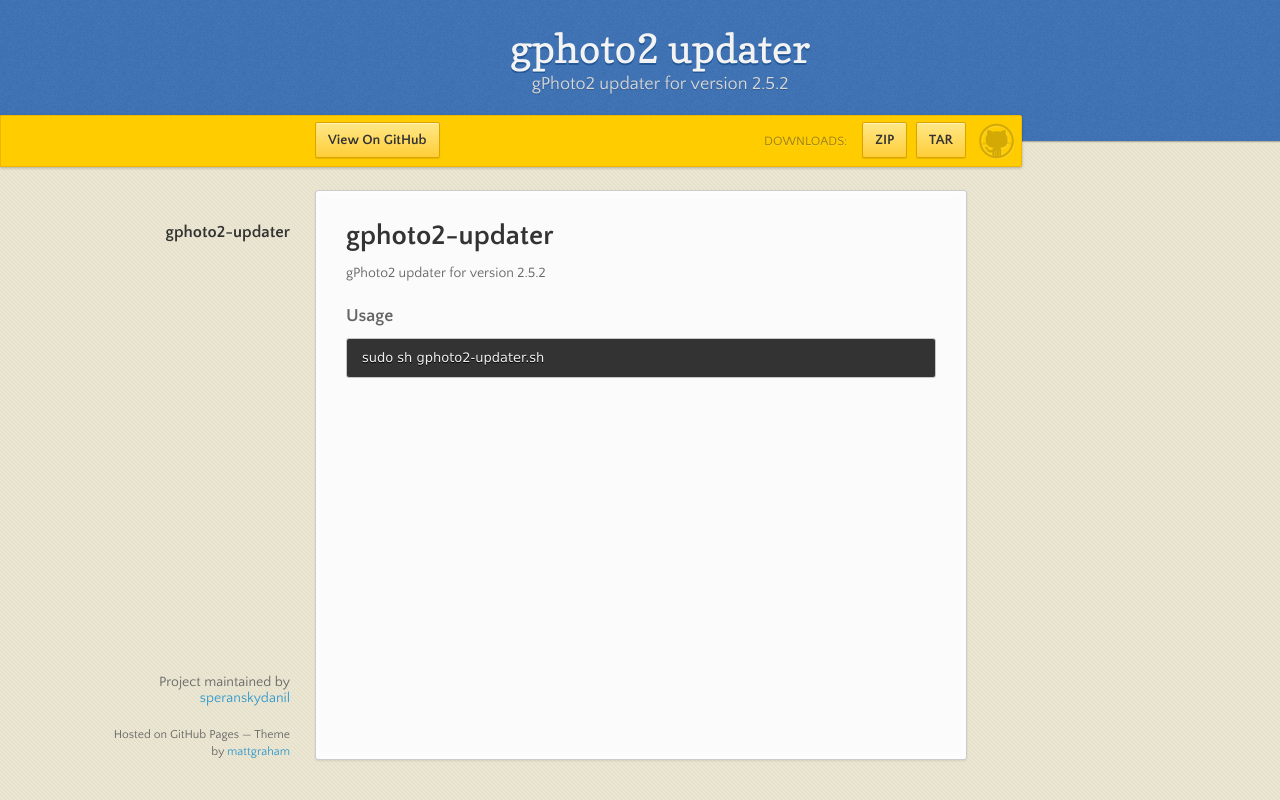
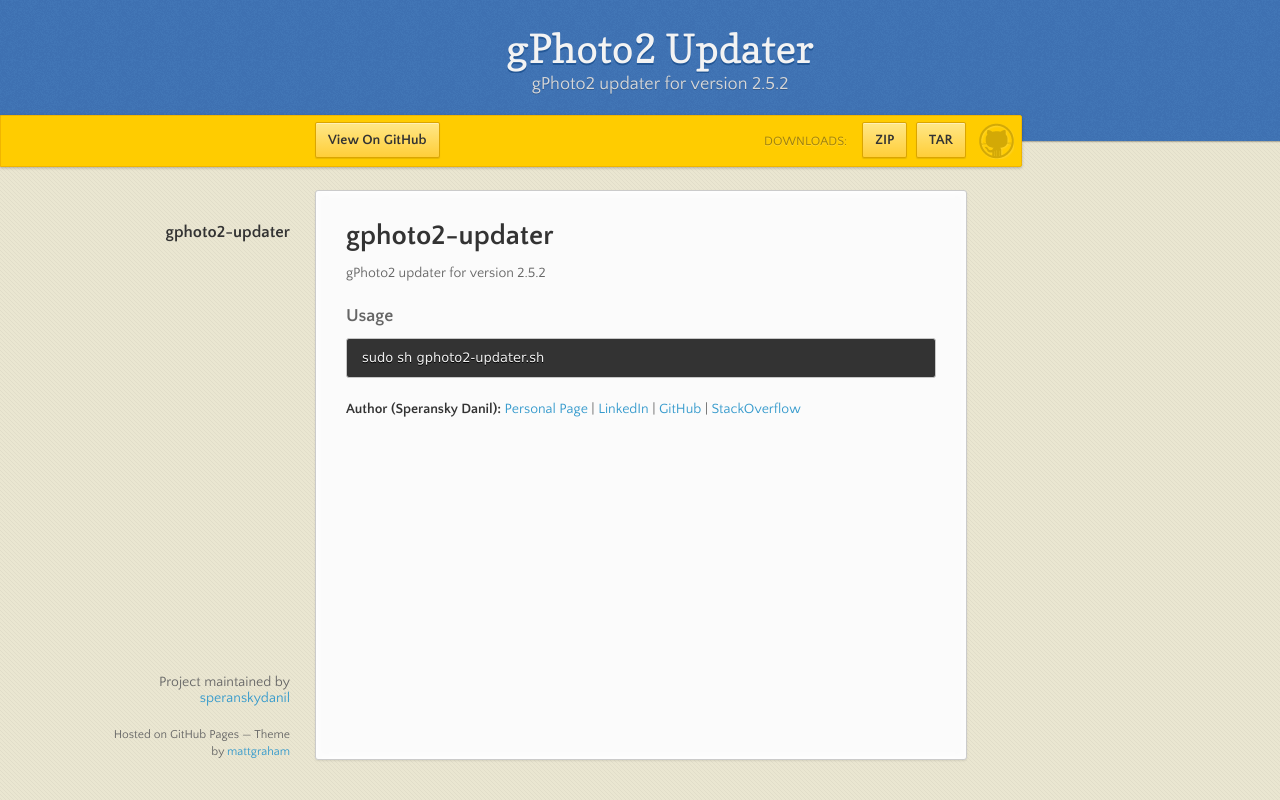
Before and after one commit to speranskydanil/gphoto2-updater, a plain HTML site: page index.html in a window 1280 px wide. Drawn offline with nearby package versions, Linux system fonts and the light colour scheme.

```diff
--- a/index.html
+++ b/index.html
@@ -3,7 +3,7 @@
   <head>
     <meta charset="utf-8">
     <meta http-equiv="X-UA-Compatible" content="chrome=1">
-    <title>gphoto2 updater by speranskydanil</title>
+    <title>gPhoto2 Updater by speranskydanil</title>
     <link rel="stylesheet" href="stylesheets/styles.css">
     <link rel="stylesheet" href="stylesheets/pygment_trac.css">
     <script src="https://ajax.googleapis.com/ajax/libs/jquery/1.7.1/jquery.min.js"></script>
@@ -17,7 +17,7 @@
   <body>
 
       <header>
-        <h1>gphoto2 updater</h1>
+        <h1>gPhoto2 Updater</h1>
         <p>gPhoto2 updater for version 2.5.2</p>
       </header>
 
@@ -49,6 +49,12 @@
 
 <pre><code>sudo sh gphoto2-updater.sh
 </code></pre>
+
+<p><strong>Author (Speransky Danil):</strong>
+<a href="http://dsperansky.info">Personal Page</a> |
+<a href="http://ru.linkedin.com/in/speranskydanil/en">LinkedIn</a> |
+<a href="https://github.com/speranskydanil?tab=repositories">GitHub</a> |
+<a href="http://stackoverflow.com/users/1550807/speransky-danil">StackOverflow</a></p>
       </section>
       <footer>
         <p>Project maintained by <a href="https://github.com/speranskydanil">speranskydanil</a></p>
--- a/params.json
+++ b/params.json
@@ -1 +1 @@
-{"name":"gphoto2 updater","tagline":"gPhoto2 updater for version 2.5.2","body":"# gphoto2-updater\r\n\r\ngPhoto2 updater for version 2.5.2\r\n\r\n### Usage\r\n\r\n    sudo sh gphoto2-updater.sh\r\n\r\n","google":"","note":"Don't delete this file! It's used internally to help with page regeneration."}
+{"name":"gPhoto2 Updater","tagline":"gPhoto2 updater for version 2.5.2","body":"# gphoto2-updater\r\n\r\ngPhoto2 updater for version 2.5.2\r\n\r\n### Usage\r\n\r\n    sudo sh gphoto2-updater.sh\r\n\r\n**Author (Speransky Danil):**\r\n[Personal Page](http://dsperansky.info) |\r\n[LinkedIn](http://ru.linkedin.com/in/speranskydanil/en) |\r\n[GitHub](https://github.com/speranskydanil?tab=repositories) |\r\n[StackOverflow](http://stackoverflow.com/users/1550807/speransky-danil)\r\n","google":"","note":"Don't delete this file! It's used internally to help with page regeneration."}
```
